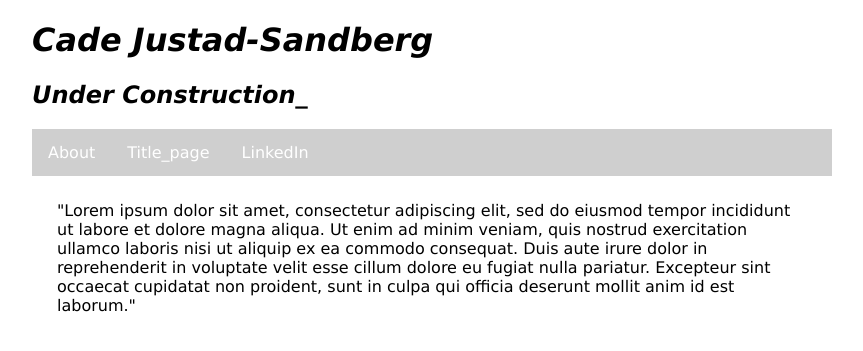
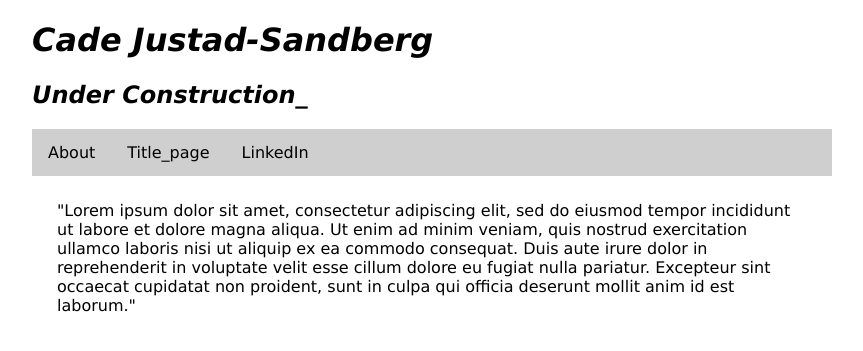
Before and after one commit to cadejs/cadejs.github.io, a Jekyll site: the page titlepage/index.html, which Jekyll copies as it is, in a window 1280 px wide. Shown: the top 351 px of the page, without its empty margins (208-1071 px from the left). Built offline with Jekyll 4.4.1, drawn with Linux system fonts in a browser that asks for light colours.

Commit message:
updating color

```diff
--- a/css/default.css
+++ b/css/default.css
@@ -33,14 +33,14 @@ header {
 ul.topnav li {float: left;}
 ul.topnav li a {
   display: block;
-  color: white;
+  color: black;
   text-align: center;
   padding: 14px 16px;
   text-decoration: none;
 }
-ul.topnav li a:hover:not(.active) {background-color: #111;}
+ul.topnav li a:hover:not(.active) {background-color: #989898;}
 
-ul.topnav li a.active {background-color: #4CAF50;}
+ul.topnav li a.active {background-color: #989898;}
 
 ul.topnav li.right {float: right;}
 
@@ -68,7 +68,7 @@ li a:hover {
 }
 .active {
   background-color: #989898;
-  color: white;
+  color: #000000;
 }
 h2 {
 	float: center;
```
